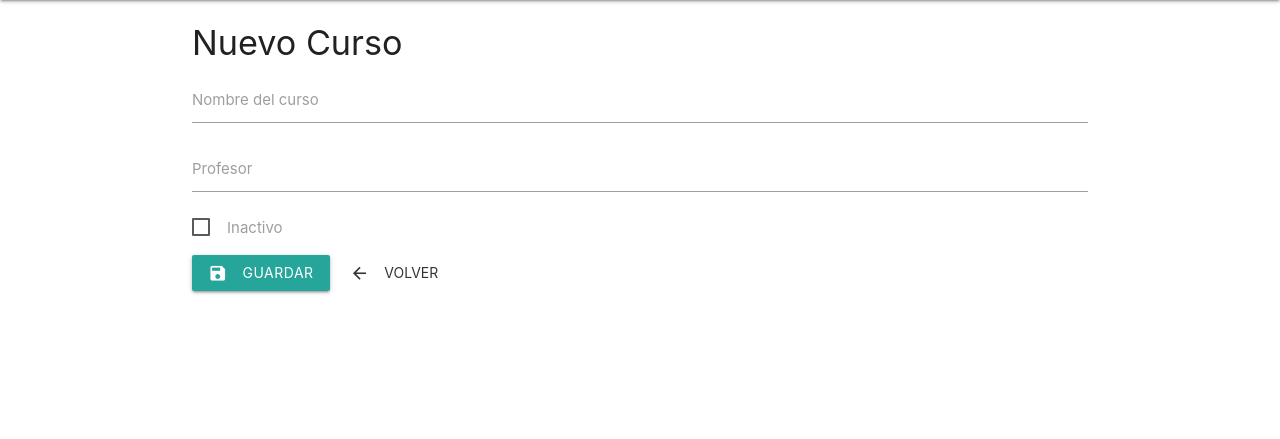
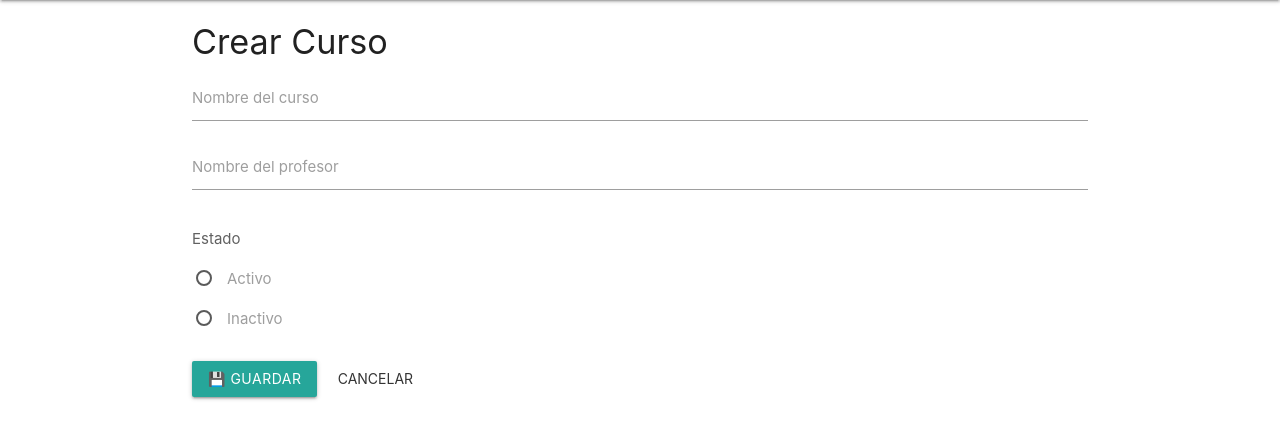
Before and after one commit to LuisGT84/CRUD-CodeIgniter4, a CodeIgniter 4 app: the page made by app/Views/cursos/create.php in a window 1280 px wide. Shown: the part 64-503 px from the top of the page. Run offline with PHP 8.4 and a stand-in for CodeIgniter, Linux system fonts and the light colour scheme; the template is opened without the code that fills it, so the values that code supplies are empty; some libraries are stand-ins or nearby versions.

Commit message:
Actualización: mejoras en CRUD de Cursos, asignación de cursos, navbar y docs

```diff
--- a/app/Config/Database.php
+++ b/app/Config/Database.php
@@ -28,8 +28,8 @@ class Database extends Config
         'DSN'          => '',
         'hostname'     => '127.0.0.1',
         'username'     => 'root',
-        'password'     => '', #tu password
-        'database'     => 'umg',
+        'password'     => 'guate123',
+        'database'     => 'umg2',
         'DBDriver'     => 'MySQLi',
         'DBPrefix'     => '',
         'pConnect'     => false,
--- a/app/Views/cursos/create.php
+++ b/app/Views/cursos/create.php
@@ -1,9 +1,14 @@
+<!DOCTYPE html>
+<html>
+<head>
+  <title>Nuevo Curso</title>
+  <meta name="viewport" content="width=device-width, initial-scale=1">
   <link href="https://cdnjs.cloudflare.com/ajax/libs/materialize/1.0.0/css/materialize.min.css" rel="stylesheet">
-<link href="https://fonts.googleapis.com/icon?family=Material+Icons" rel="stylesheet">
-
+</head>
+<body>
   <nav>
     <div class="nav-wrapper teal">
-    <a href="#" class="brand-logo" style="margin-left:16px">UMG</a>
+      <a href="<?= site_url('/') ?>" class="brand-logo" style="margin-left:16px">UMG</a>
       <ul class="right hide-on-med-and-down">
         <li><a href="<?= site_url('alumnos') ?>">Alumnos</a></li>
         <li class="active"><a href="<?= site_url('cursos') ?>">Cursos</a></li>
@@ -11,22 +16,64 @@
     </div>
   </nav>
 
-<div class="container" style="margin-top:24px">
-  <h4>Nuevo Curso</h4>
-  <form method="post" action="<?= site_url('cursos/store') ?>">
+  <div class="container">
+    <h4>Crear Curso</h4>
+
+    <?php if (!empty($errors)): ?>
+      <div class="card red lighten-5">
+        <div class="card-content red-text">
+          <ul style="margin:0;">
+            <?php foreach ($errors as $e): ?>
+              <li><?= esc($e) ?></li>
+            <?php endforeach; ?>
+          </ul>
+        </div>
+      </div>
+    <?php endif; ?>
+
+    <form method="post" action="<?= site_url('cursos/store') ?>" autocomplete="off">
       <?= csrf_field() ?>
+
       <div class="input-field">
-      <input id="nombre" name="nombre" required>
-      <label for="nombre">Nombre del curso</label>
+        <input id="nombre" name="nombre" type="text"
+               value="<?= old('nombre', '') ?>">
+        <!-- si hay valor en old(), activamos el label para que no se superponga -->
+        <label for="nombre" class="<?= old('nombre') !== null && old('nombre') !== '' ? 'active' : '' ?>">
+          Nombre del curso
+        </label>
       </div>
+
       <div class="input-field">
-      <input id="profesor" name="profesor">
-      <label for="profesor">Profesor</label>
+        <input id="profesor" name="profesor" type="text"
+               value="<?= old('profesor', '') ?>">
+        <label for="profesor" class="<?= old('profesor') !== null && old('profesor') !== '' ? 'active' : '' ?>">
+          Nombre del profesor
+        </label>
       </div>
-    <p><label><input type="checkbox" name="inactivo" value="1"><span>Inactivo</span></label></p>
-    <button class="btn waves-effect waves-light" type="submit"><i class="material-icons left">save</i>Guardar</button>
-    <a class="btn-flat" href="<?= site_url('cursos') ?>"><i class="material-icons left">arrow_back</i>Volver</a>
+
+      <!-- Estado (radios) -->
+<div class="section" style="margin-top:8px;">
+  <span class="grey-text text-darken-2">Estado</span>
+  <p>
+    <label>
+      <input name="estado" type="radio" value="0" <?= old('estado', '0') === '0' ? 'checked' : '' ?> />
+      <span>Activo</span>
+    </label>
+  </p>
+  <p>
+    <label>
+      <input name="estado" type="radio" value="1" <?= old('estado') === '1' ? 'checked' : '' ?> />
+      <span>Inactivo</span>
+    </label>
+  </p>
+</div>
+
+
+      <button type="submit" class="btn waves-effect">💾 Guardar</button>
+      <a href="<?= site_url('cursos') ?>" class="btn-flat">Cancelar</a>
     </form>
   </div>
 
   <script src="https://cdnjs.cloudflare.com/ajax/libs/materialize/1.0.0/js/materialize.min.js"></script>
+</body>
+</html>
```
Also changed, not shown: app/Controllers/CursoController.php (+45 -15 lines), 17 other files. Lines whose indentation alone changed are shown as unchanged.
